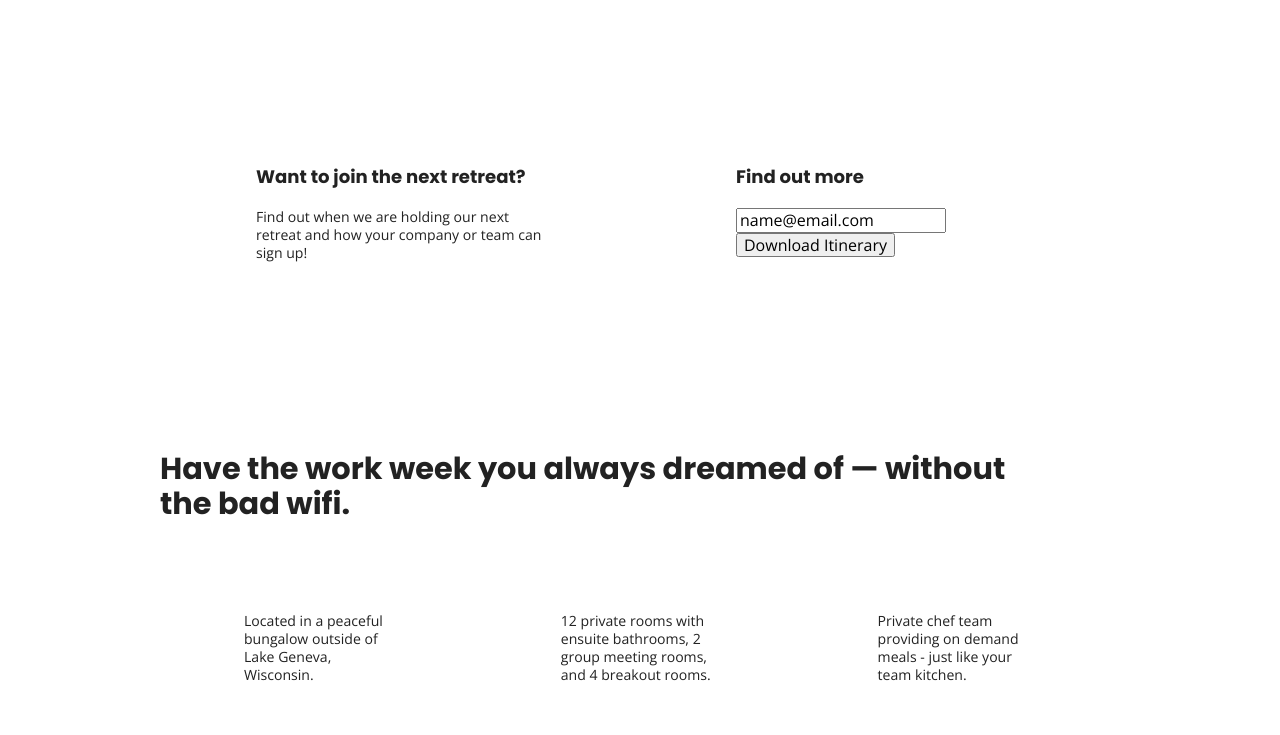
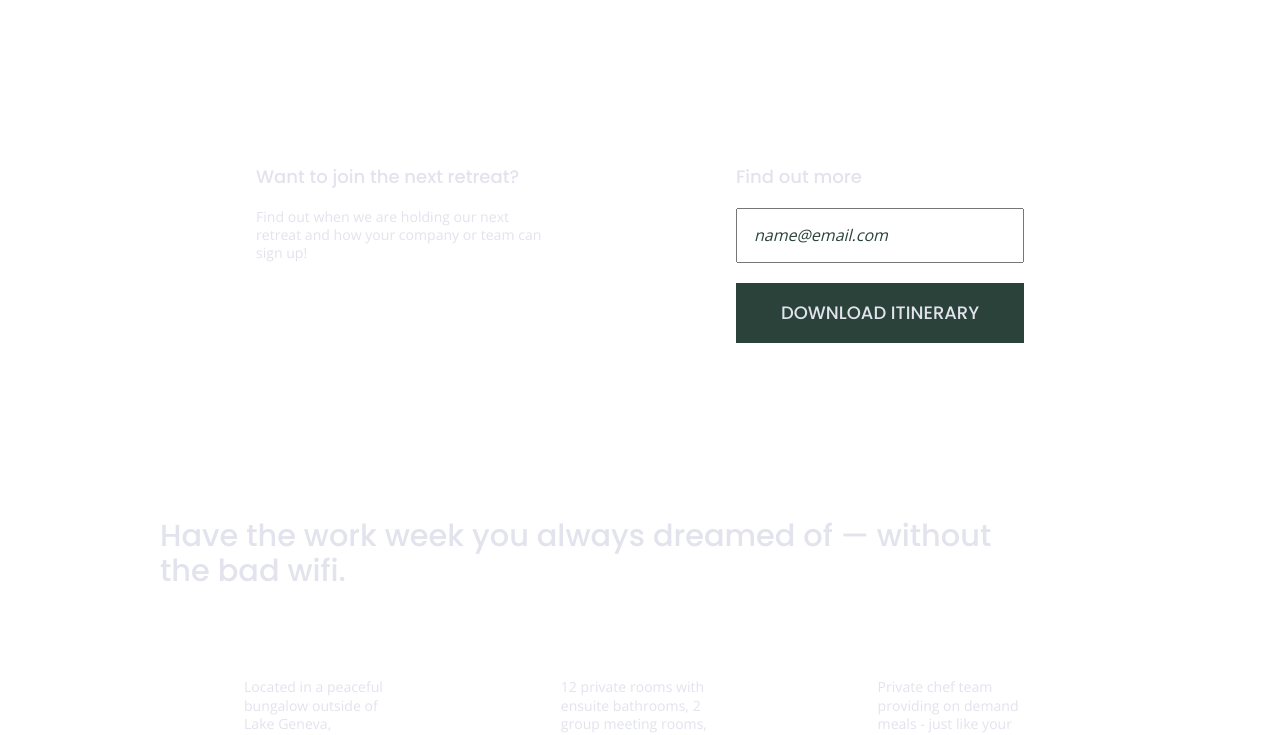
Before and after one commit to RingyDingy/tech-retreat, a website built with Parcel: page index.html in a window 1280 px wide. Shown: the part 393-1128 px from the top of the page. Built offline with nearby package versions, Linux system fonts and the light colour scheme.

Commit message:
Styles finished

```diff
--- a/css/main.css
+++ b/css/main.css
@@ -97,6 +97,7 @@ textarea {
     font-family: 'Open Sans', sans-serif;
     font-size: 1em;
     text-align: left;
+    color: #e2e3ed;
 }
 
   ul,
@@ -113,6 +114,7 @@ textarea {
   h2 {
     font-family: 'Poppins', sans-serif;
     font-size: 1.9em;
+    font-weight: 500;
   }
 
   h3,
@@ -120,6 +122,7 @@ textarea {
     font-family: 'Poppins', sans-serif;
     font-size: 1.13em;
     margin: 20px 0;
+    font-weight: 500;
   }
 
   p {
@@ -147,6 +150,7 @@ textarea {
     justify-content: center;
     align-items: center;
     flex-flow: row wrap;
+    background-color: #202322;
   }
 
   header {
@@ -165,6 +169,7 @@ textarea {
     width: 100%;
     height: 1px;
     margin: 10px 0 20px 0;
+    background: #3a3a3a;
   }
 
   header nav {
@@ -173,6 +178,9 @@ textarea {
     align-items: center;
     flex-flow: row wrap;
     width: 60%;
+    font-size: 1.125em;
+    font-weight: 700;
+    text-transform: uppercase;
   }
 
   header nav ul {
@@ -181,8 +189,13 @@ textarea {
     width: 100%;
   }
 
+header nav ul li {
+  font-size: 1.125em;
+}
+
   footer {
     flex-direction: column;
+    text-align: center;
   }
 
   footer p {
@@ -328,9 +341,31 @@ textarea {
   }
 
 
+  aside .form {
+    margin-top: 30px;
+  }
 
+  input[type=text] {
+    box-sizing: border-box;
+    width: 100%;
+    color: #2a423a;
+    font-style: italic;
+    padding: 1em;
+  }
 
-
+  input[type=button] {
+    width: 100%;
+    padding: 20px 0;
+    margin-top: 20px;
+    background-color: #2a423a;
+    font-family: 'Poppins', Helvetica, Arial, sans-serif;
+    font-weight: 500;
+    font-size: 1.125em;
+    color: #e2e3ed;
+    border: none;
+    text-align: center;
+    text-transform: uppercase;
+  }
 
 
 /* ==========================================================================
```
